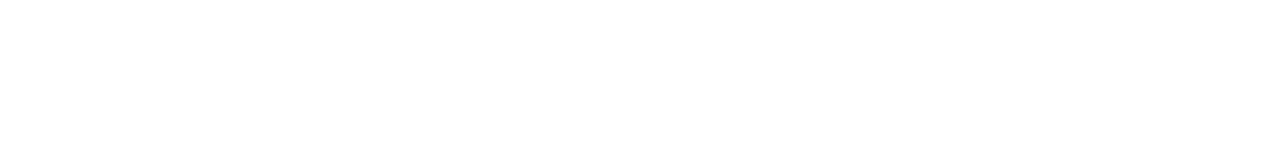
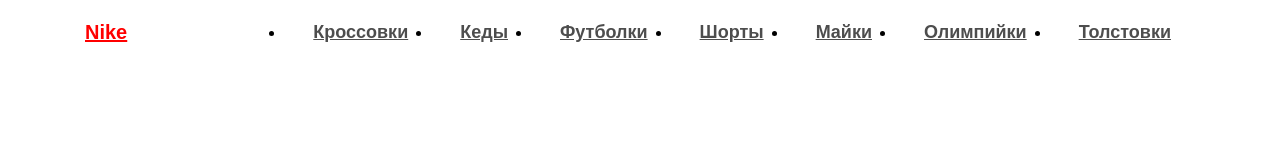
Before and after one commit to AzizkhanMurotkhanov/nike, a plain HTML site: page index.html in a window 1280 px wide. Drawn offline with Linux system fonts and the light colour scheme.

Commit message:
second save

```diff
--- a/index.html
+++ b/index.html
@@ -4,8 +4,24 @@
     <meta charset="UTF-8">
     <meta name="viewport" content="width=device-width, initial-scale=1.0">
     <title>Document</title>
+    <link rel="stylesheet" href="style/style.css">
 </head>
 <body>
-
+    <header class="header">
+        <div class="container">
+            <nav class="header__nav">
+                <a href="#" class="logo">Nike</a>
+                <ul class="header__list">
+                    <li class="header__li"><a href="#!" class="header__nav-link">Кроссовки</a></li>
+                    <li class="header__li"><a href="#!" class="header__nav-link">Кеды</a></li>
+                    <li class="header__li"><a href="#!" class="header__nav-link">Футболки</a></li>
+                    <li class="header__li"><a href="#!" class="header__nav-link">Шорты</a></li>
+                    <li class="header__li"><a href="#!" class="header__nav-link">Майки</a></li>
+                    <li class="header__li"><a href="#!" class="header__nav-link">Олимпийки</a></li>
+                    <li class="header__li"><a href="#!" class="header__nav-link">Толстовки</a></li>
+                </ul>
+            </nav>
+        </div>
+    </header>
 </body>
 </html>
--- a/style/style.css
+++ b/style/style.css
@@ -0,0 +1,44 @@
+* {
+    margin: 0;
+    padding: 0;
+    box-sizing: border-box;
+}
+
+.container {
+    max-width: 1140px;
+    width: 100%;
+    margin: 0 auto;
+    padding: 0 15px;
+}
+
+.logo {
+    font-size: 20px;
+    color: red;
+    font-family: arial;
+    font-weight: bold;
+}
+
+.header__nav {
+    display: flex;
+    justify-content: space-between;
+    align-items: center;
+}
+
+.header__list {
+    display: flex;
+}
+
+.header__nav-link {
+    font-size: 18px;
+    color: #4d4d4d;
+    padding: 22px 24px 21px 28px;
+    font-weight: bold;
+    font-family: arial;
+    display: inline-block;
+    transition: background 500ms, color 500ms;
+}
+
+.header__nav-link:hover {
+    background: #515151;
+    color: ;
+}
```
Also changed, not shown: img/header_bg_image.jpg (added), 1 other file.
